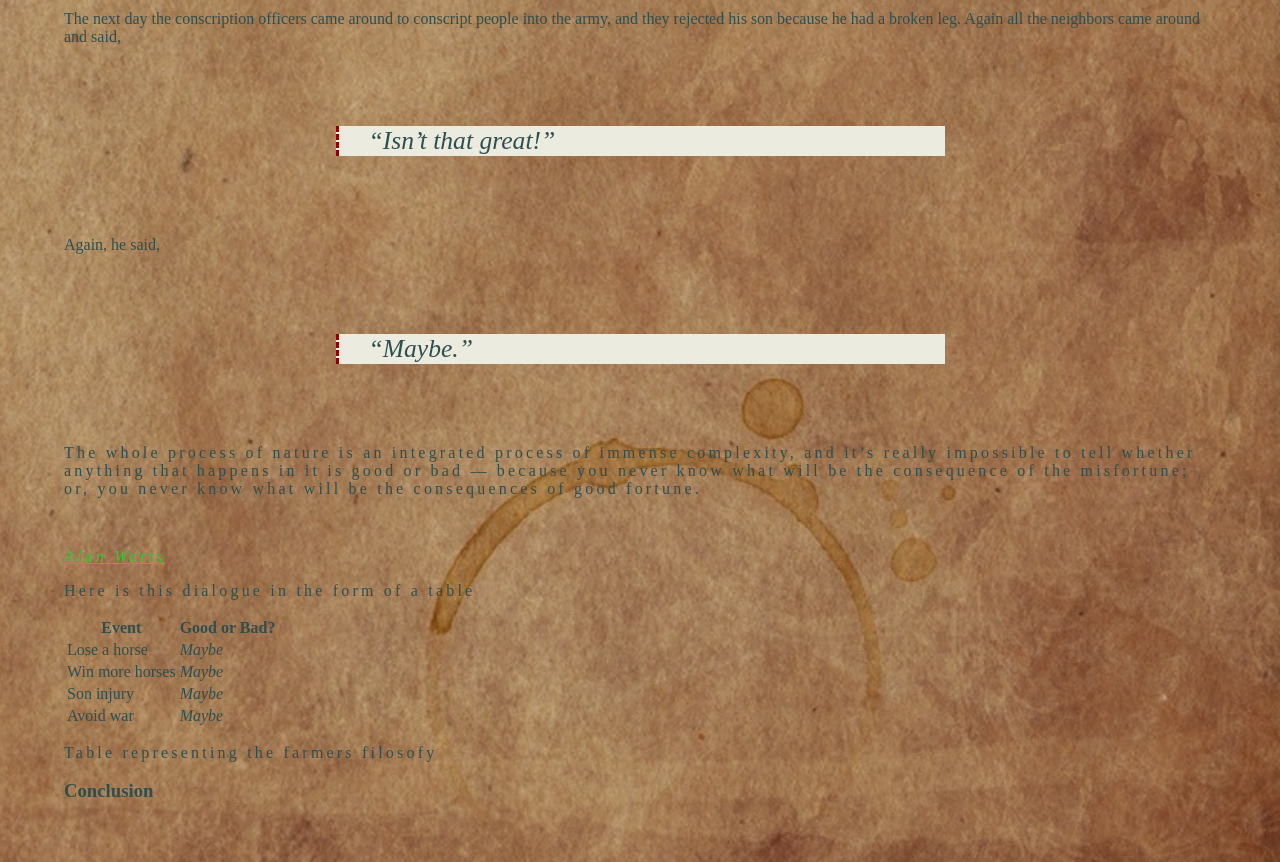
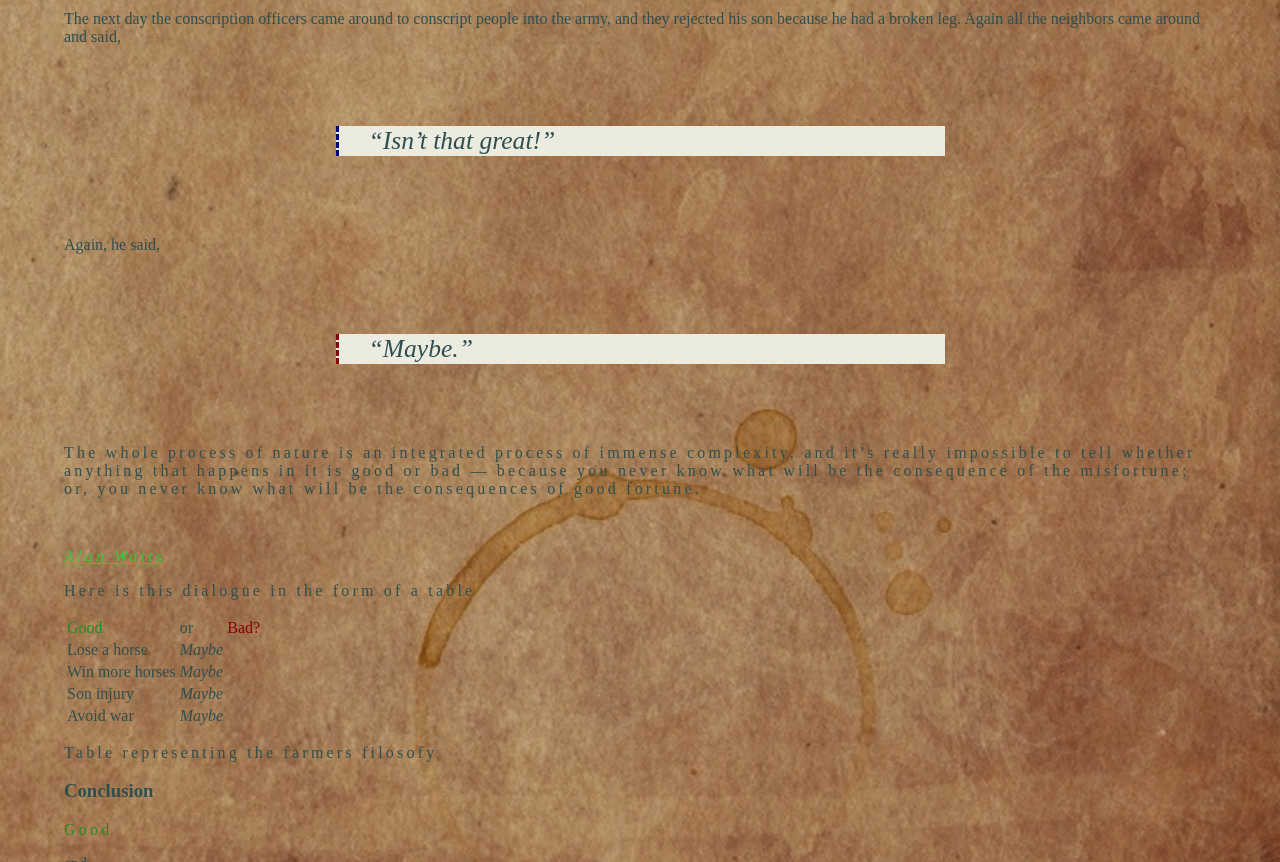
Before and after one commit to Fib88/progressive-enhancement, a plain HTML site: page index.html in a window 1280 px wide. Shown: the part 1938-2800 px from the top of the page. Drawn offline with Linux system fonts and the light colour scheme.

Commit message:
updated table styling

```diff
--- a/index.html
+++ b/index.html
@@ -22,7 +22,7 @@
     </ul>
 
     <a href="https://wellsbaum.blog/alan-watts-story-of-the-chinese-farmer/" target="_blank" title="Follow this link for more info"><h3>The Story</h3></a>
-    <p>Once upon a time there was a Chinese farmer whose horse ran away. That evening, all of his neighbors came around to commiserate. They said, <blockquote class="villagers">“We are so sorry to hear your horse has run away. This is most unfortunate.”</blockquote> The farmer said, <blockquote>“Maybe.”</blockquote> The next day the horse came back bringing seven wild horses with it, and in the evening everybody came back and said,<blockquote>“Oh, isn’t that lucky. What a great turn of events. You now have eight horses!”</blockquote> The farmer again said, <blockquote>“Maybe.”</blockquote>
+    <p>Once upon a time there was a Chinese farmer whose horse ran away. That evening, all of his neighbors came around to commiserate. They said, <blockquote class="villagers">“We are so sorry to hear your horse has run away. This is most unfortunate.”</blockquote> The farmer said, <blockquote>“Maybe.”</blockquote> The next day the horse came back bringing seven wild horses with it, and in the evening everybody came back and said,<blockquote class="villagers">“Oh, isn’t that lucky. What a great turn of events. You now have eight horses!”</blockquote> The farmer again said, <blockquote>“Maybe.”</blockquote>
 
     <p>The following day his son tried to break one of the horses, and while riding it, he was thrown and broke his leg. The neighbors then said,<blockquote class="villagers">“Oh dear, that’s too bad,”</blockquote> and the farmer responded, <blockquote class="farmer">“Maybe.”</blockquote> The next day the conscription officers came around to conscript people into the army, and they rejected his son because he had a broken leg. Again all the neighbors came around and said, <blockquote class="villagers">“Isn’t that great!”</blockquote> Again, he said, <blockquote class="farmer">“Maybe.”</blockquote>
 
@@ -32,7 +32,7 @@
 
     <p>Here is this dialogue in the form of a table</p>
     <table>
-        <tr><th>Event</th><th class="Good" class="Bad"> Good or Bad?</th></tr>
+        <tr><td class="good">Good</td><td>or</td> <td class="bad">Bad?</td></tr>
         <tr><td>Lose a horse</td><td><em>Maybe</em></td></tr>
         <tr><td>Win more horses</td><td><em>Maybe</em></td></tr>
         <tr><td>Son injury</td><td><em>Maybe</em></td></tr>
@@ -44,7 +44,7 @@
 
         <h3>Conclusion</h3>
 
-        <blockquote>Good and Bad are just one perspective. Bananas are good for monkeys, but monkeys are not good for bananas. Let's not make a big deal out of it...</blockquote>
+        <p class="good">Good</p>and<p><p class="bad">Bad</p> are just one perspective. Bananas are<p class="good">good</p> for monkeys, but monkeys are not<p class="good">good</p><p>for bananas. Let's not make a big deal out of it...</p>
 
             ----
         <p>
--- a/style.css
+++ b/style.css
@@ -11,7 +11,7 @@ body {
     color:darkslategray;
     max-width:90%;
     margin:auto;
-    background-image:linear-gradient(to bottom, #d1dee9 , #e4b332);
+    /*background-image:linear-gradient(to bottom, #d1dee9 , #e4b332);*/
     background-image: url("pexels-pixabay-235985.jpg");
     background-repeat:no-repeat;
     background-size: cover;
@@ -38,9 +38,23 @@ blockquote {
 }
 
 .villagers {
-
+    border-left: dashed 3px darkblue;
 }
 
 .farmer {
+    border-left:dashed 3px darkred;
+}
 
+header h2{
+    background-color:#ffdb4d;
 }
+
+.good {
+    text-transform:capitalize;
+    color:forestgreen;
+}
+
+.bad{
+    text-transform: capitalize;
+    color:darkred;
+}
```
